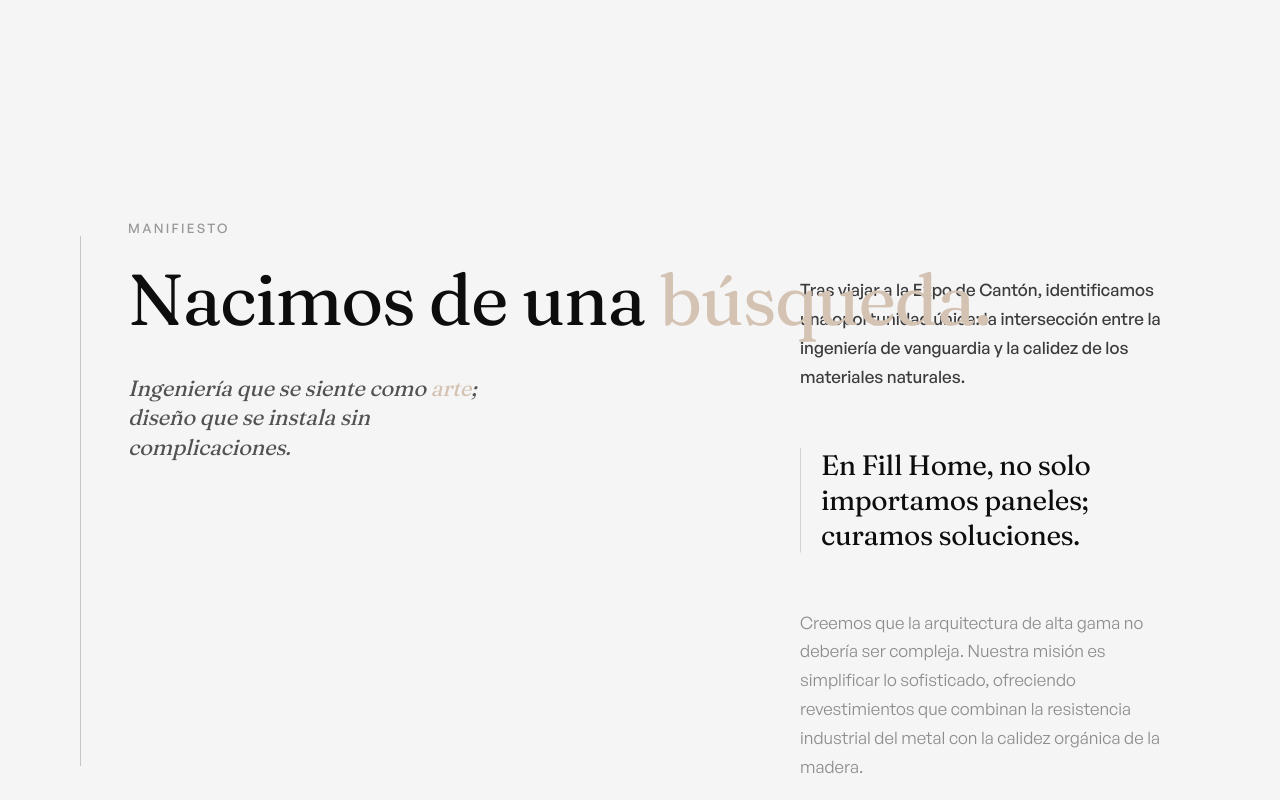
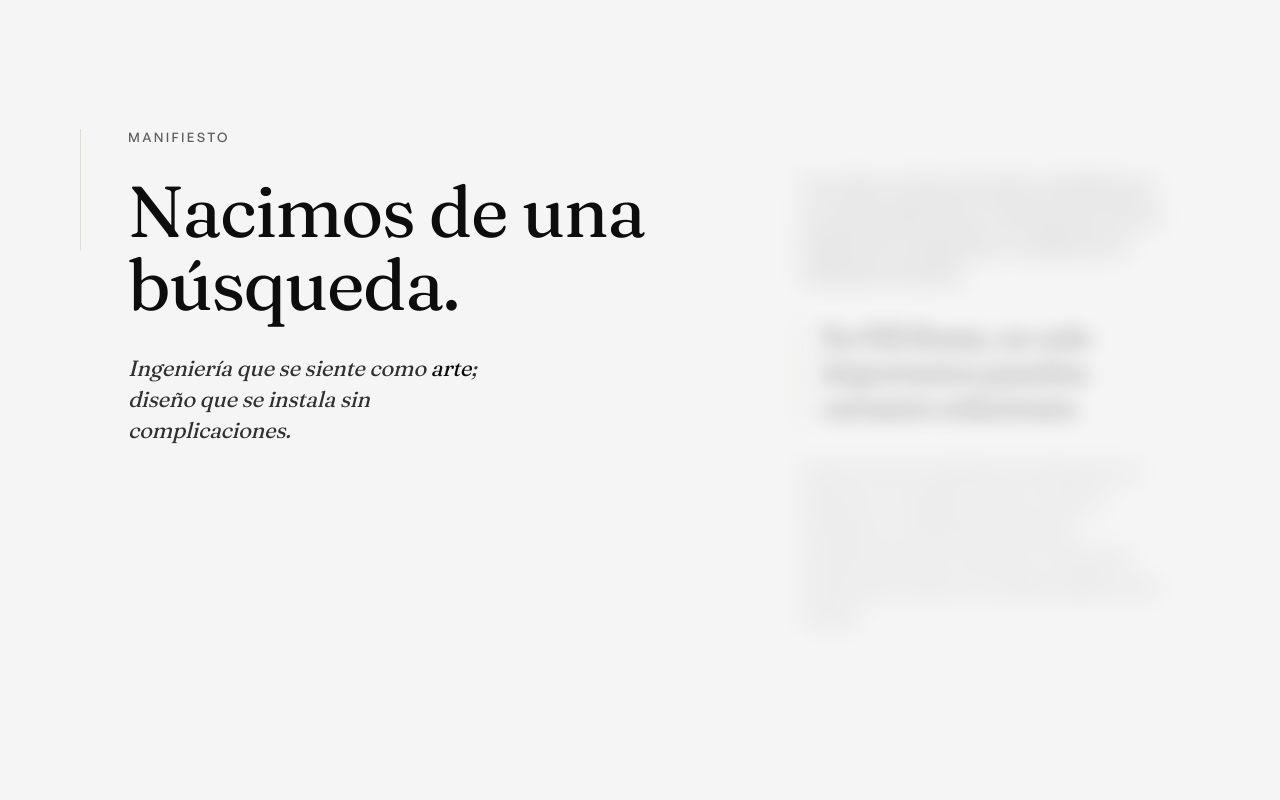
Before and after one commit to jrodriguezblangino/duo, a Next.js app: page / in a window 1280 px wide. Shown: the part 820-1620 px from the top of the page. Built offline with nearby package versions, Linux system fonts and the light colour scheme.

Commit message:
Cambios en Manifesto buscando premium casi logrados

```diff
--- a/app/layout.tsx
+++ b/app/layout.tsx
@@ -10,6 +10,7 @@ const fraunces = Fraunces({
   subsets: ["latin"],
   display: "swap",
   axes: ["opsz"],
+  style: ["normal", "italic"],
 });
 
 const generalSans = localFont({
--- a/components/layout/Navbar.tsx
+++ b/components/layout/Navbar.tsx
@@ -153,7 +153,7 @@ export default function Navbar() {
                           href={href}
                           onClick={closeMenu}
                           aria-current={isActive ? "page" : undefined}
-                          className={`group relative mx-auto block w-fit py-3 font-headline text-[28px] font-normal italic leading-none text-offwhite/60 transition-colors duration-300 focus-visible:outline-2 focus-visible:outline-offset-4 focus-visible:outline-sand ${
+                          className={`group relative mx-auto block w-fit py-3 text-[1.125rem] font-medium uppercase tracking-[0.08em] leading-none text-offwhite/60 transition-colors duration-300 focus-visible:outline-2 focus-visible:outline-offset-4 focus-visible:outline-sand ${
                             isActive
                               ? "text-offwhite/85"
                               : "hover:text-offwhite/75"
--- a/components/sections/ManifestoSection.tsx
+++ b/components/sections/ManifestoSection.tsx
@@ -1,6 +1,6 @@
 "use client";
 
-import { useRef } from "react";
+import { useRef, type ReactNode } from "react";
 import {
   motion,
   useReducedMotion,
@@ -9,11 +9,11 @@ import {
   useMotionTemplate,
   type MotionValue,
 } from "framer-motion";
-import { glide } from "@/lib/motion";
 
 /**
- * Manifesto — typographic visual break between Hero emotion and Anatomy logic.
- * Off-white field, art-directed 7/5 grid, scroll-scrubbed kinetic type + spine.
+ * Manifesto — typographic break between Hero and Anatomy.
+ * Desktop: pinned scrub with staged paragraph focus (blur in → clear).
+ * Mobile: natural flow (no full-viewport pin) — same staged focus on scroll.
  */
 
 const BODY_LEAD =
@@ -25,168 +25,347 @@ const PULL_QUOTE =
 const BODY_CLOSE =
   "Creemos que la arquitectura de alta gama no debería ser compleja. Nuestra misión es simplificar lo sofisticado, ofreciendo revestimientos que combinan la resistencia industrial del metal con la calidez orgánica de la madera.";
 
-/** Headline words for scroll-scrub reveal — "búsqueda." carries the accent */
-const HEADLINE_WORDS = [
-  { text: "Nacimos", accent: false },
-  { text: "de", accent: false },
-  { text: "una", accent: false },
-  { text: "búsqueda.", accent: true },
-] as const;
+const BLUR_MAX = 14;
 
-const VIEWPORT = { once: true, amount: 0.3, margin: "0px 0px -8% 0px" } as const;
-
-const BLUR_MAX = 5;
-
-type ScrubWordProps = {
-  text: string;
-  accent: boolean;
-  index: number;
-  total: number;
+type HighlightWordProps = {
+  children: string;
+  reduce: boolean;
   progress: MotionValue<number>;
-  reduce: boolean;
+  range: readonly [number, number];
 };
 
-function ScrubWord({
-  text,
-  accent,
-  index,
-  total,
-  progress,
-  reduce,
-}: ScrubWordProps) {
-  const start = (index / total) * 0.55;
-  const end = start + 0.4;
-
-  const opacity = useTransform(progress, [start, end], [0.3, 1]);
-  const blur = useTransform(progress, [start, end], [BLUR_MAX, 0]);
-  const filter = useMotionTemplate`blur(${blur}px)`;
-
-  const colorClass = accent ? "text-sand" : "text-carbon";
+/** Primary accent — carbon word, sand highlight bar draws L→R. */
+function HighlightWord({ children, reduce, progress, range }: HighlightWordProps) {
+  const [start, end] = range;
+  const scaleX = useTransform(progress, [start, end], [0, 1]);
 
   if (reduce) {
     return (
-      <span className={`${colorClass} inline`}>
-        {text}
-        {index < total - 1 ? "\u00A0" : null}
+      <span className="relative inline px-[0.14em] text-carbon">
+        <span
+          aria-hidden="true"
+          className="absolute inset-x-0 bottom-[0.06em] top-[0.16em] bg-sand/50"
+        />
+        <span className="relative">{children}</span>
       </span>
     );
   }
 
   return (
+    <span className="relative inline px-[0.14em] text-carbon">
       <motion.span
-      className={`${colorClass} inline will-change-[opacity,filter]`}
-      style={{ opacity, filter }}
+        aria-hidden="true"
+        className="absolute inset-x-0 bottom-[0.06em] top-[0.16em] origin-left bg-sand/50 will-change-transform"
+        style={{ scaleX }}
+      />
+      <span className="relative">{children}</span>
+    </span>
+  );
+}
+
+type EchoWordProps = {
+  children: string;
+  reduce: boolean;
+  progress: MotionValue<number>;
+  range: readonly [number, number];
+};
+
+/** Secondary accent — carbon word + sand underline (legible on off-white). */
+function EchoWord({ children, reduce, progress, range }: EchoWordProps) {
+  const [start, end] = range;
+  const scaleX = useTransform(progress, [start, end], [0, 1]);
+
+  if (reduce) {
+    return (
+      <span className="relative inline text-carbon">
+        {children}
+        <span
+          aria-hidden="true"
+          className="absolute bottom-[0.05em] left-0 h-[2px] w-full bg-sand"
+        />
+      </span>
+    );
+  }
+
+  return (
+    <span className="relative inline text-carbon">
+      {children}
+      <motion.span
+        aria-hidden="true"
+        className="absolute bottom-[0.05em] left-0 h-[2px] w-full origin-left bg-sand will-change-transform"
+        style={{ scaleX }}
+      />
+    </span>
+  );
+}
+
+type FocusBlockProps = {
+  children: ReactNode;
+  progress: MotionValue<number>;
+  range: readonly [number, number];
+  blurMax?: number;
+  /** Floor opacity so copy never washes out completely mid-scrub */
+  opacityFrom?: number;
+  className?: string;
+};
+
+/**
+ * Staged focus: blurred + soft → sharp + full.
+ * Holds clear through progress 1 so leaving the section never leaves ghost text.
+ */
+function FocusBlock({
+  children,
+  progress,
+  range,
+  blurMax = BLUR_MAX,
+  opacityFrom = 0.4,
+  className,
+}: FocusBlockProps) {
+  const [start, end] = range;
+  const opacity = useTransform(progress, [start, end, 1], [opacityFrom, 1, 1]);
+  const blur = useTransform(progress, [start, end, 1], [blurMax, 0, 0]);
+  const filter = useMotionTemplate`blur(${blur}px)`;
+
+  return (
+    <motion.div
+      className={className}
+      style={{ opacity, filter, willChange: "opacity, filter" }}
     >
-      {text}
-      {index < total - 1 ? "\u00A0" : null}
-    </motion.span>
+      {children}
+    </motion.div>
+  );
+}
+
+const quoteClassName =
+  "max-w-[28ch] border-l-2 border-sand pl-5 font-headline text-[1.375rem] font-normal leading-[1.25] tracking-[-0.015em] text-carbon md:text-[1.625rem] lg:text-[1.75rem]";
+
+const leadParaClass =
+  "max-w-[36ch] text-[15px] font-medium leading-[1.7] text-carbon/90 md:text-base lg:max-w-[38ch] lg:text-[17px]";
+
+const closeParaClass =
+  "max-w-[36ch] text-[15px] leading-[1.7] text-carbon/75 md:text-base lg:max-w-[38ch] lg:text-[17px]";
+
+const italicClass =
+  "max-w-[28ch] font-headline text-[1.125rem] font-normal italic leading-[1.4] tracking-[-0.01em] text-carbon/85 md:text-xl lg:text-[1.375rem]";
+
+const eyebrowClass =
+  "text-xs font-medium uppercase tracking-[0.18em] text-carbon/65 lg:text-[13px]";
+
+function LeadBlock({
+  reduce,
+  progress,
+  compact,
+  headingId = "manifiesto-heading",
+}: {
+  reduce: boolean;
+  progress: MotionValue<number>;
+  /** Tighter vertical rhythm for mobile */
+  compact?: boolean;
+  headingId?: string;
+}) {
+  return (
+    <div className="flex min-w-0 max-w-full flex-col lg:col-span-7">
+      <p className={`${eyebrowClass} ${compact ? "mb-3" : "mb-4 lg:mb-7"}`}>
+        Manifiesto
+      </p>
+
+      <h2
+        id={headingId}
+        className="box-border w-full max-w-[14ch] break-words font-headline text-[clamp(2.125rem,7.2vw+0.5rem,4.5rem)] font-normal leading-[1.02] tracking-[-0.02em] text-carbon"
+      >
+        Nacimos de una{" "}
+        <HighlightWord reduce={reduce} progress={progress} range={[0.04, 0.2]}>
+          búsqueda.
+        </HighlightWord>
+      </h2>
+
+      <p className={`${compact ? "mt-4" : "mt-5 lg:mt-8"} ${italicClass}`}>
+        Ingeniería que se siente como{" "}
+        <EchoWord reduce={reduce} progress={progress} range={[0.14, 0.32]}>
+          arte
+        </EchoWord>
+        ; diseño que se instala sin complicaciones.
+      </p>
+    </div>
+  );
+}
+
+/** Staged body: p1 → quote → p2, each focusing in sequence, all clear by ~0.7 */
+function BodyBlocks({
+  progress,
+  className,
+}: {
+  progress: MotionValue<number>;
+  className?: string;
+}) {
+  return (
+    <div className={className}>
+      <FocusBlock progress={progress} range={[0.14, 0.4]} blurMax={14}>
+        <p className={leadParaClass}>{BODY_LEAD}</p>
+      </FocusBlock>
+
+      <FocusBlock
+        progress={progress}
+        range={[0.28, 0.52]}
+        blurMax={10}
+        opacityFrom={0.45}
+      >
+        <blockquote className={quoteClassName}>{PULL_QUOTE}</blockquote>
+      </FocusBlock>
+
+      <FocusBlock progress={progress} range={[0.42, 0.68]} blurMax={14}>
+        <p className={closeParaClass}>{BODY_CLOSE}</p>
+      </FocusBlock>
+    </div>
+  );
+}
+
+function StaticLead() {
+  return (
+    <div className="flex min-w-0 max-w-full flex-col lg:col-span-7">
+      <p className={`${eyebrowClass} mb-4 lg:mb-7`}>Manifiesto</p>
+      <h2
+        id="manifiesto-heading"
+        className="box-border w-full max-w-[14ch] break-words font-headline text-[clamp(2.125rem,7.2vw+0.5rem,4.5rem)] font-normal leading-[1.02] tracking-[-0.02em] text-carbon"
+      >
+        Nacimos de una{" "}
+        <span className="relative inline px-[0.14em] text-carbon">
+          <span
+            aria-hidden="true"
+            className="absolute inset-x-0 bottom-[0.06em] top-[0.16em] bg-sand/50"
+          />
+          <span className="relative">búsqueda.</span>
+        </span>
+      </h2>
+      <p className={`mt-5 lg:mt-8 ${italicClass}`}>
+        Ingeniería que se siente como{" "}
+        <span className="relative inline text-carbon">
+          arte
+          <span
+            aria-hidden="true"
+            className="absolute bottom-[0.05em] left-0 h-[2px] w-full bg-sand"
+          />
+        </span>
+        ; diseño que se instala sin complicaciones.
+      </p>
+    </div>
+  );
+}
+
+function StaticBody() {
+  return (
+    <div className="flex min-w-0 flex-col gap-8 lg:col-span-5">
+      <div
+        aria-hidden="true"
+        className="mb-7 hidden h-[1.2em] shrink-0 text-[13px] lg:block"
+      />
+      <p className={leadParaClass}>{BODY_LEAD}</p>
+      <blockquote className={quoteClassName}>{PULL_QUOTE}</blockquote>
+      <p className={closeParaClass}>{BODY_CLOSE}</p>
+    </div>
   );
 }
 
 export default function ManifestoSection() {
   const prefersReducedMotion = useReducedMotion();
   const reduce = !!prefersReducedMotion;
-  const sectionRef = useRef<HTMLElement>(null);
+  const mobileRef = useRef<HTMLElement>(null);
+  const desktopTrackRef = useRef<HTMLDivElement>(null);
 
-  const { scrollYProgress } = useScroll({
-    target: sectionRef,
-    offset: ["start end", "center center"],
+  const { scrollYProgress: mobileProgress } = useScroll({
+    target: mobileRef,
+    offset: ["start 0.85", "end 0.35"],
   });
 
-  const spineScale = useTransform(scrollYProgress, [0.05, 0.55], [0, 1]);
+  const { scrollYProgress: desktopProgress } = useScroll({
+    target: desktopTrackRef,
+    offset: ["start start", "end end"],
+  });
 
+  const mobileSpine = useTransform(mobileProgress, [0.02, 0.45], [0, 1]);
+  const desktopSpine = useTransform(desktopProgress, [0.02, 0.4], [0, 1]);
+
+  if (reduce) {
     return (
       <section
-      ref={sectionRef}
         aria-labelledby="manifiesto-heading"
-      className="bg-offwhite px-6 py-40 text-carbon md:py-48 lg:px-20 lg:py-[240px]"
+        className="box-border bg-offwhite px-6 py-section-mobile text-carbon lg:px-20 lg:py-section"
       >
-      <div className="relative mx-auto max-w-site">
-        {/* Blueprint spine — draws top → bottom with scroll */}
-        <motion.div
+        <div className="relative mx-auto box-border w-full max-w-site">
+          <div
             aria-hidden="true"
-          className="pointer-events-none absolute bottom-2 left-0 top-2 w-px origin-top bg-carbon/20 lg:bottom-4 lg:top-4"
-          style={reduce ? { scaleY: 1 } : { scaleY: spineScale }}
+            className="pointer-events-none absolute bottom-2 left-0 top-0 w-px bg-sand/50"
           />
-
-        <div className="grid items-start gap-10 pl-7 md:gap-12 md:pl-9 lg:grid-cols-12 lg:gap-gutter lg:gap-y-0 lg:pl-12">
-          {/* Lead — 7 cols */}
-          <div className="flex flex-col lg:col-span-7">
-            <p className="mb-6 text-xs font-medium uppercase tracking-[0.18em] text-carbon/40 md:mb-7 lg:text-[13px]">
-              Manifiesto
-            </p>
-
-            <h2
-              id="manifiesto-heading"
-              className="max-w-[14ch] font-headline text-[2.75rem] font-normal leading-[0.98] tracking-[-0.02em] md:text-6xl lg:text-[4.5rem] lg:leading-[0.95]"
-            >
-              {HEADLINE_WORDS.map((word, index) => (
-                <ScrubWord
-                  key={word.text}
-                  text={word.text}
-                  accent={word.accent}
-                  index={index}
-                  total={HEADLINE_WORDS.length}
-                  progress={scrollYProgress}
-                  reduce={reduce}
-                />
-              ))}
-            </h2>
-
-            <p className="mt-8 max-w-[28ch] font-headline text-[1.125rem] font-normal italic leading-[1.35] tracking-[-0.01em] text-carbon/70 md:mt-10 md:text-xl lg:text-[1.375rem]">
-              Ingeniería que se siente como{" "}
-              <span className="text-sand">arte</span>; diseño que se instala sin
-              complicaciones.
-            </p>
-          </div>
-
-          {/* Body — 5 cols; mobile: pull before lead para for clearer rhythm */}
-          <div className="flex flex-col lg:col-span-5 lg:pt-14">
-            <motion.p
-              className="order-2 mt-2 max-w-[36ch] text-[15px] font-medium leading-[1.7] text-carbon/80 md:text-base lg:order-1 lg:mt-0 lg:max-w-[38ch] lg:text-[17px]"
-              initial={reduce ? false : { opacity: 0, y: 16 }}
-              whileInView={reduce ? undefined : { opacity: 1, y: 0 }}
-              viewport={VIEWPORT}
-              transition={reduce ? { duration: 0 } : { ...glide, delay: 0.08 }}
-            >
-              {BODY_LEAD}
-            </motion.p>
-
-            {/* Pull quote — clip-path wipe L→R; carbon (not sand) so Sand stays a single accent */}
-            <motion.blockquote
-              className="order-1 my-10 max-w-[28ch] border-l border-carbon/15 pl-5 font-headline text-[1.375rem] font-normal leading-[1.25] tracking-[-0.015em] text-carbon md:my-12 md:text-[1.625rem] lg:order-2 lg:my-14 lg:text-[1.75rem]"
-              initial={
-                reduce
-                  ? false
-                  : { clipPath: "inset(0 100% 0 0)", opacity: 0.85 }
-              }
-              whileInView={
-                reduce
-                  ? undefined
-                  : { clipPath: "inset(0 0% 0 0)", opacity: 1 }
-              }
-              viewport={VIEWPORT}
-              transition={
-                reduce
-                  ? { duration: 0 }
-                  : { duration: 1, ease: glide.ease, delay: 0.06 }
-              }
-            >
-              {PULL_QUOTE}
-            </motion.blockquote>
-
-            <motion.p
-              className="order-3 max-w-[36ch] text-[15px] leading-[1.7] text-carbon/45 md:text-base lg:max-w-[38ch] lg:text-[17px]"
-              initial={reduce ? false : { opacity: 0, y: 16 }}
-              whileInView={reduce ? undefined : { opacity: 1, y: 0 }}
-              viewport={VIEWPORT}
-              transition={reduce ? { duration: 0 } : { ...glide, delay: 0.12 }}
-            >
-              {BODY_CLOSE}
-            </motion.p>
-          </div>
+          <div className="grid w-full max-w-full items-start gap-8 pl-7 md:gap-10 md:pl-9 lg:grid-cols-12 lg:gap-gutter lg:gap-y-0 lg:pl-12">
+            <StaticLead />
+            <StaticBody />
           </div>
         </div>
       </section>
     );
   }
+
+  return (
+    <>
+      {/* —— Mobile: natural height, no viewport pin (fixes empty gap) —— */}
+      <section
+        ref={mobileRef}
+        aria-labelledby="manifiesto-heading"
+        className="box-border bg-offwhite px-6 py-section-mobile text-carbon lg:hidden"
+      >
+        <div className="relative mx-auto w-full max-w-site">
+          <motion.div
+            aria-hidden="true"
+            className="pointer-events-none absolute bottom-2 left-0 top-0 w-px origin-top bg-sand/50"
+            style={{ scaleY: mobileSpine }}
+          />
+
+          <div className="flex flex-col gap-8 pl-7 md:gap-10 md:pl-9">
+            <LeadBlock reduce={false} progress={mobileProgress} compact />
+            <BodyBlocks
+              progress={mobileProgress}
+              className="flex flex-col gap-7 md:gap-8"
+            />
+          </div>
+        </div>
+      </section>
+
+      {/* —— Desktop: pinned scrub frame —— */}
+      <section
+        aria-labelledby="manifiesto-heading-desktop"
+        className="box-border hidden bg-offwhite text-carbon lg:block"
+      >
+        <div ref={desktopTrackRef} className="relative h-[150vh]">
+          <div className="sticky top-0 flex h-dvh items-center overflow-x-hidden py-24">
+            <div className="relative mx-auto w-full max-w-site px-20">
+              <motion.div
+                aria-hidden="true"
+                className="pointer-events-none absolute bottom-[10%] left-20 top-0 w-px origin-top bg-sand/50"
+                style={{ scaleY: desktopSpine }}
+              />
+
+              <div className="grid w-full max-w-full items-start gap-gutter pl-12 lg:grid-cols-12">
+                <LeadBlock
+                  reduce={false}
+                  progress={desktopProgress}
+                  headingId="manifiesto-heading-desktop"
+                />
+
+                <div className="flex min-w-0 flex-col lg:col-span-5">
+                  <div
+                    aria-hidden="true"
+                    className="mb-7 h-[1.2em] shrink-0 text-[13px] leading-[1.2] tracking-[0.18em]"
+                  />
+                  <BodyBlocks
+                    progress={desktopProgress}
+                    className="flex flex-col gap-8"
+                  />
+                </div>
+              </div>
+            </div>
+          </div>
+        </div>
+      </section>
+    </>
+  );
+}
```
Lines whose indentation alone changed are shown as unchanged.
